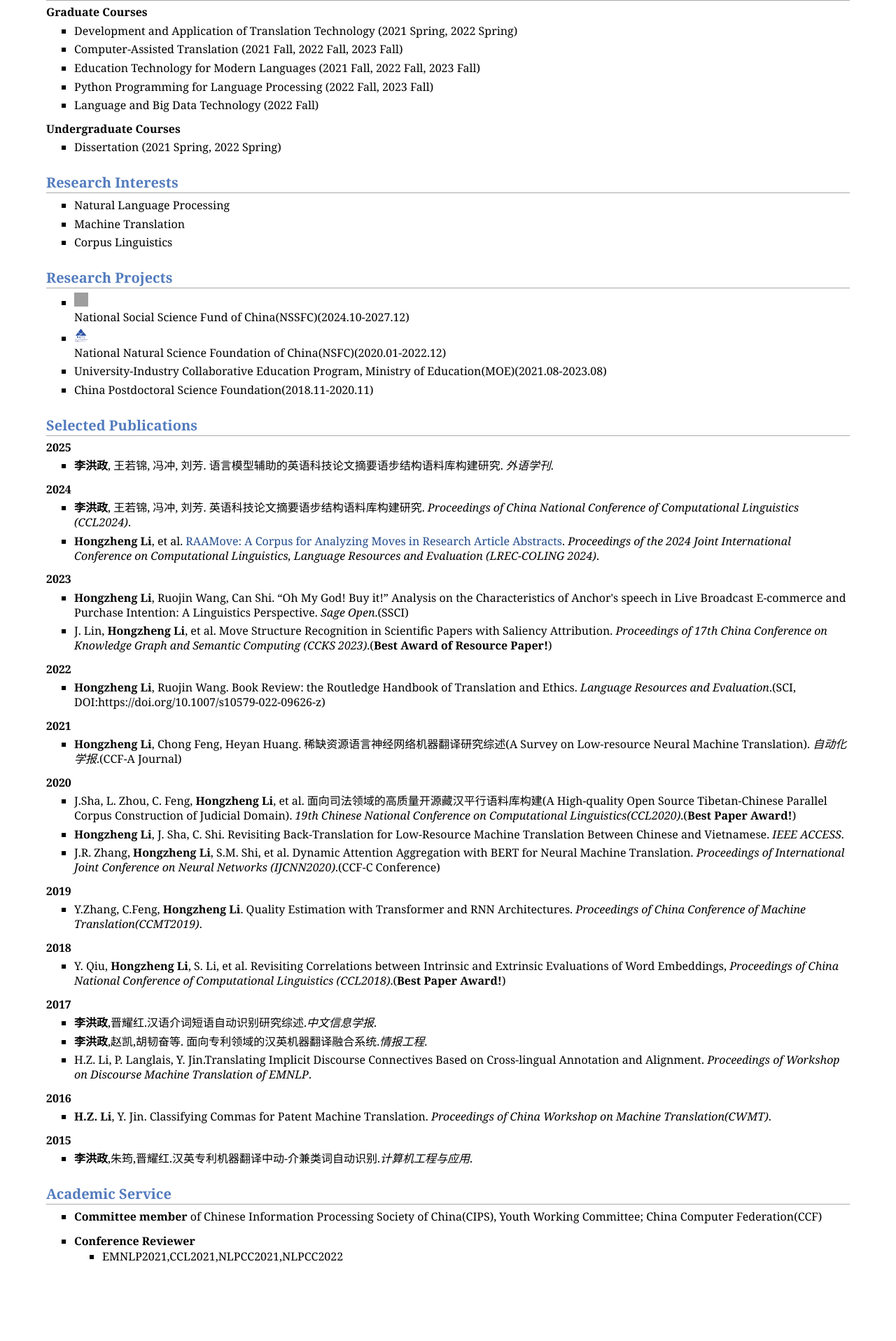
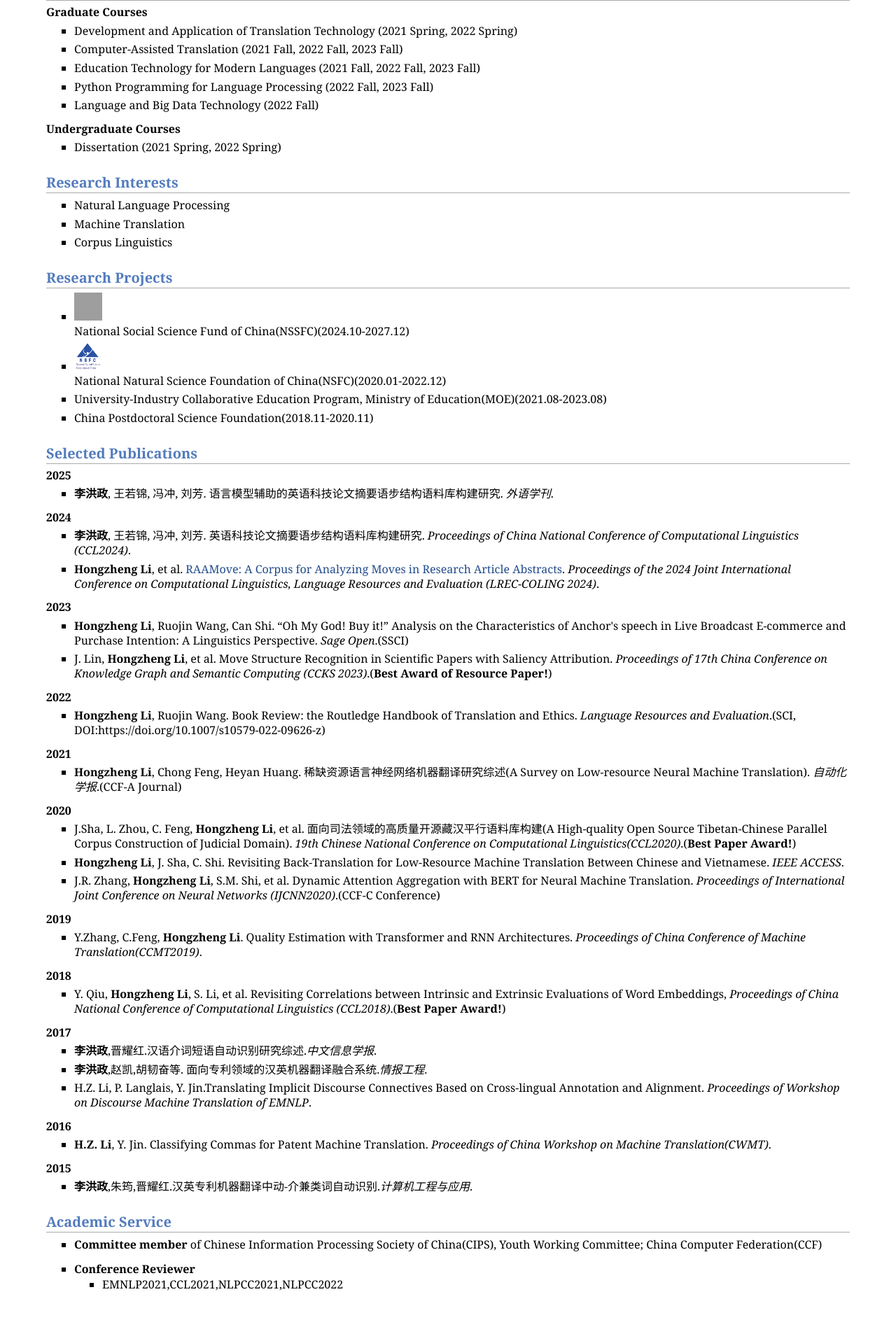
Before and after one commit to lihongzheng-nlp/lihongzheng-nlp.github.io, a Jekyll site: the page index.html, which Jekyll copies as it is, in a window 1280 px wide. Shown: the part 984-2900 px from the top of the page at 70% size. Built offline with Jekyll 4.4.1, drawn with Linux system fonts in a browser that asks for light colours; before the commit the page ends 2860 px from its top, so only the background shows below that; grey boxes are pictures that could not be loaded.

Commit message:
Update index.html

```diff
--- a/index.html
+++ b/index.html
@@ -5,6 +5,16 @@
 <meta name="generator" content="jemdoc, see http://jemdoc.jaboc.net/" />
 <meta http-equiv="Content-Type" content="text/html;charset=utf-8" />
 <link rel="stylesheet" href="jemdoc.css" type="text/css" />
+<style>
+    .project-item {
+      display: flex;
+      align-items: center;
+      margin-bottom: 10px;
+    }
+    .project-item img {
+      margin-right: 10px;
+    }
+  </style>
 <title></title>
 </head>
 <body>
@@ -68,9 +78,9 @@
 </ul>
 <h2>Research Projects</h2>
 <ul>
-<li><img src="images/nssfc.png" alt="Project Icon" style="width:20px; height:20px; margin-right:10px;"><p>National Social Science Fund of China(NSSFC)(2024.10-2027.12)</p>
+<li><img src="images/nssfc.png" alt="Project Icon" style="width:40px; height:40px; margin-right:10px;"><p>National Social Science Fund of China(NSSFC)(2024.10-2027.12)</p>
 </li>
-<li><img src="images/nsfc.png" alt="Project Icon" style="width:20px; height:20px; margin-right:10px;"><p>National Natural Science Foundation of China(NSFC)(2020.01-2022.12)</p>
+<li><img src="images/nsfc.png" alt="Project Icon" style="width:40px; height:40px; margin-right:10px;"><p>National Natural Science Foundation of China(NSFC)(2020.01-2022.12)</p>
 </li>
 <li><p>University-Industry Collaborative Education Program, Ministry of Education(MOE)(2021.08-2023.08)</p>
 </li>
```
